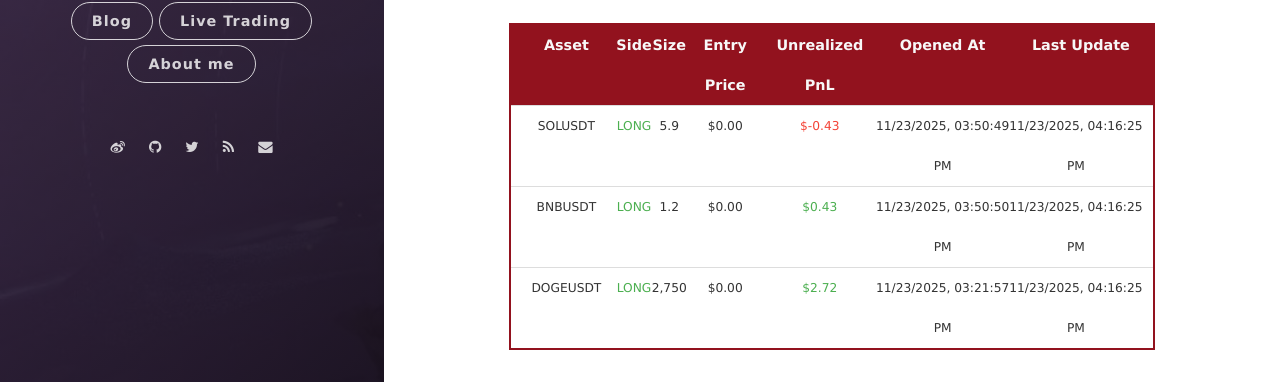
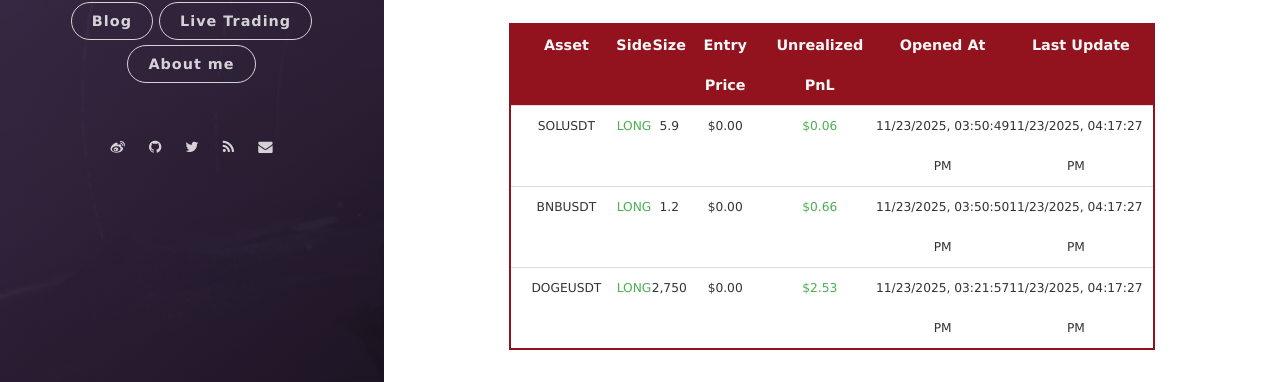
Before and after one commit to leeyegy/leeyegy.github.io, a Jekyll site: the page built from live-trading.html, in a window 1280 px wide and 1026 px high. Shown: the part 576-958 px from the top of the window. Built offline with Jekyll 4.4.1, drawn with Linux system fonts in a browser that asks for light colours; nearby versions of some CDN libraries.

Commit message:
AccountMonitor: refresh positions 2025-11-24T00:17:27+08:00

```diff
--- a/assets/data/binance/positions.json
+++ b/assets/data/binance/positions.json
@@ -4,26 +4,26 @@
     "side": "LONG",
     "size": 5.9,
     "entryPrice": 0.0,
-    "unrealizedPnl": -0.43253914,
+    "unrealizedPnl": 0.059,
     "openedAt": "2025-11-23T23:50:49+08:00",
-    "reportedAt": "2025-11-24T00:16:25+08:00"
+    "reportedAt": "2025-11-24T00:17:27+08:00"
   },
   {
     "symbol": "BNBUSDT",
     "side": "LONG",
     "size": 1.2,
     "entryPrice": 0.0,
-    "unrealizedPnl": 0.43405677,
+    "unrealizedPnl": 0.65921701,
     "openedAt": "2025-11-23T23:50:50+08:00",
-    "reportedAt": "2025-11-24T00:16:25+08:00"
+    "reportedAt": "2025-11-24T00:17:27+08:00"
   },
   {
     "symbol": "DOGEUSDT",
     "side": "LONG",
     "size": 2750.0,
     "entryPrice": 0.0,
-    "unrealizedPnl": 2.724865,
+    "unrealizedPnl": 2.53,
     "openedAt": "2025-11-23T23:21:57+08:00",
-    "reportedAt": "2025-11-24T00:16:25+08:00"
+    "reportedAt": "2025-11-24T00:17:27+08:00"
   }
 ]
```
